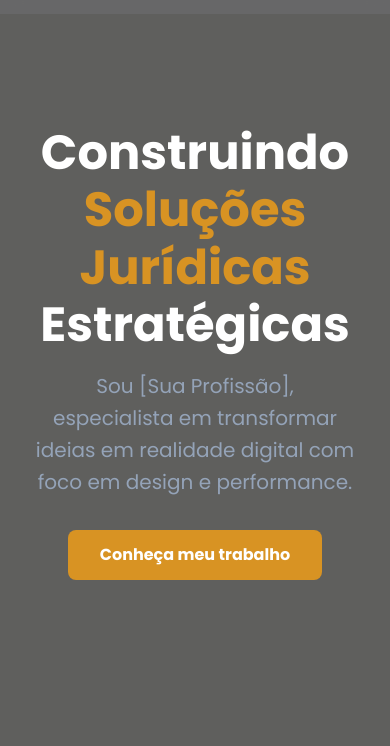
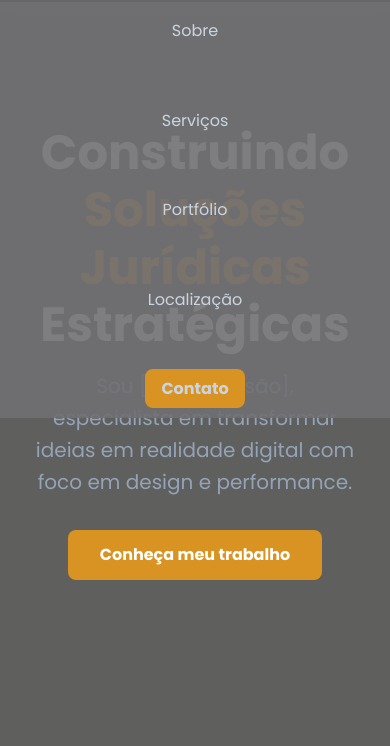
Before and after one commit to 1arthurncc/Costa-Gomes, a plain HTML site: page index.html in a window 390 px wide. Both pictures are taken after a click on the button 358 px from the left and 56 px from the top of the page. Shown: the part 98-844 px from the top of the page. Drawn offline with Linux system fonts and the light colour scheme.

Commit message:
Botão de exibição p celular

```diff
--- a/index.html
+++ b/index.html
@@ -215,5 +215,14 @@
       const link = `https://wa.me/${numero}?text=${encodeURIComponent(msg)}`;
       document.getElementById("whatsapp").href = link;
     </script>
+
+    <script>
+        const menuToggle = document.querySelector('.menu-toggle');
+        const mainNav = document.querySelector('.main-nav');
+
+        menuToggle.addEventListener('click', () => {
+            mainNav.classList.toggle('is-active');
+        });
+</script>
 </body>
 </html>
--- a/style.css
+++ b/style.css
@@ -56,6 +56,31 @@ img {
     max-width: 100%;
     height: auto;
     display: block;
+}
+
+/* Estilo para o menu ativo em telas pequenas */
+@media (max-width: 767px) {
+    .main-nav {
+        display: none;
+        flex-direction: column;
+        width: 100%;
+        position: absolute;
+        top: 100px; /* Ajuste conforme a altura do seu header */
+        left: 0;
+        background-color: rgba(113, 113, 116, 0.9); /* Fundo com transparência */
+        backdrop-filter: blur(10px);
+        -webkit-backdrop-filter: blur(10px);
+    }
+
+    .main-nav.is-active {
+        display: flex; /* Exibe o menu quando ativo */
+    }
+
+    .main-nav li {
+        text-align: center;
+        padding: 1rem 0;
+        width: 100%;
+    }
 }
 
 /* --- Layout do Container --- */
```
